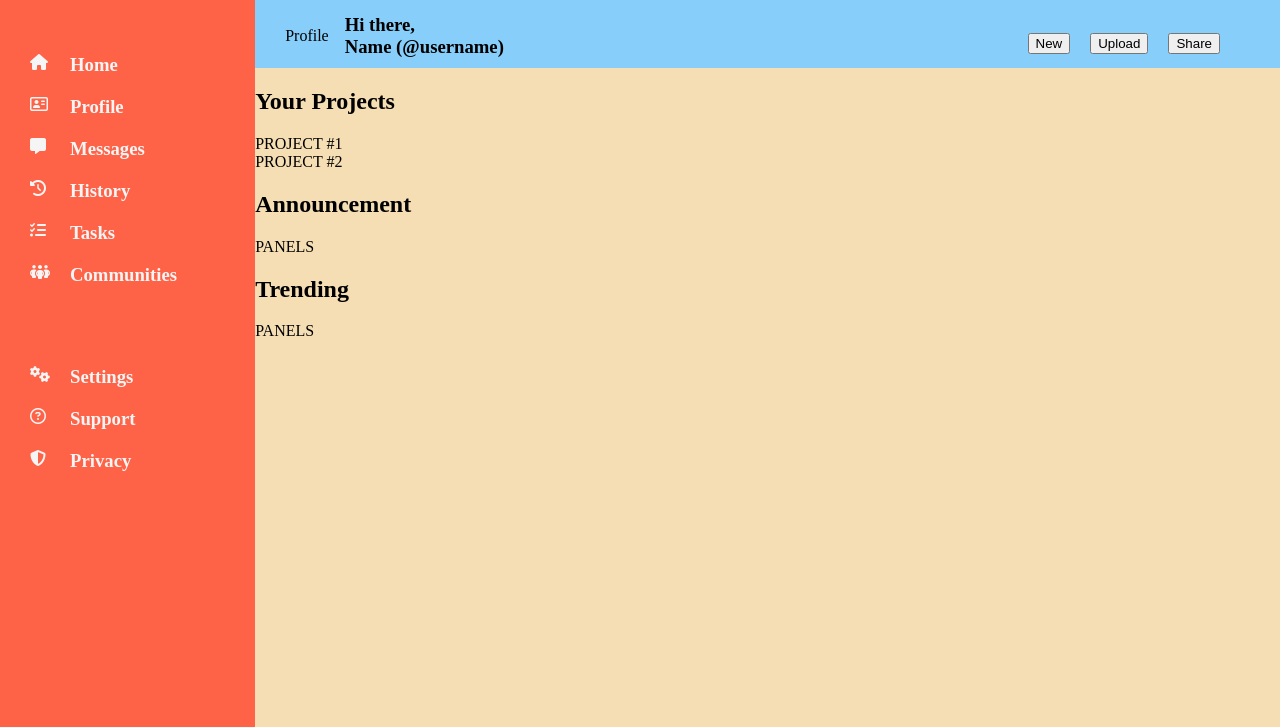
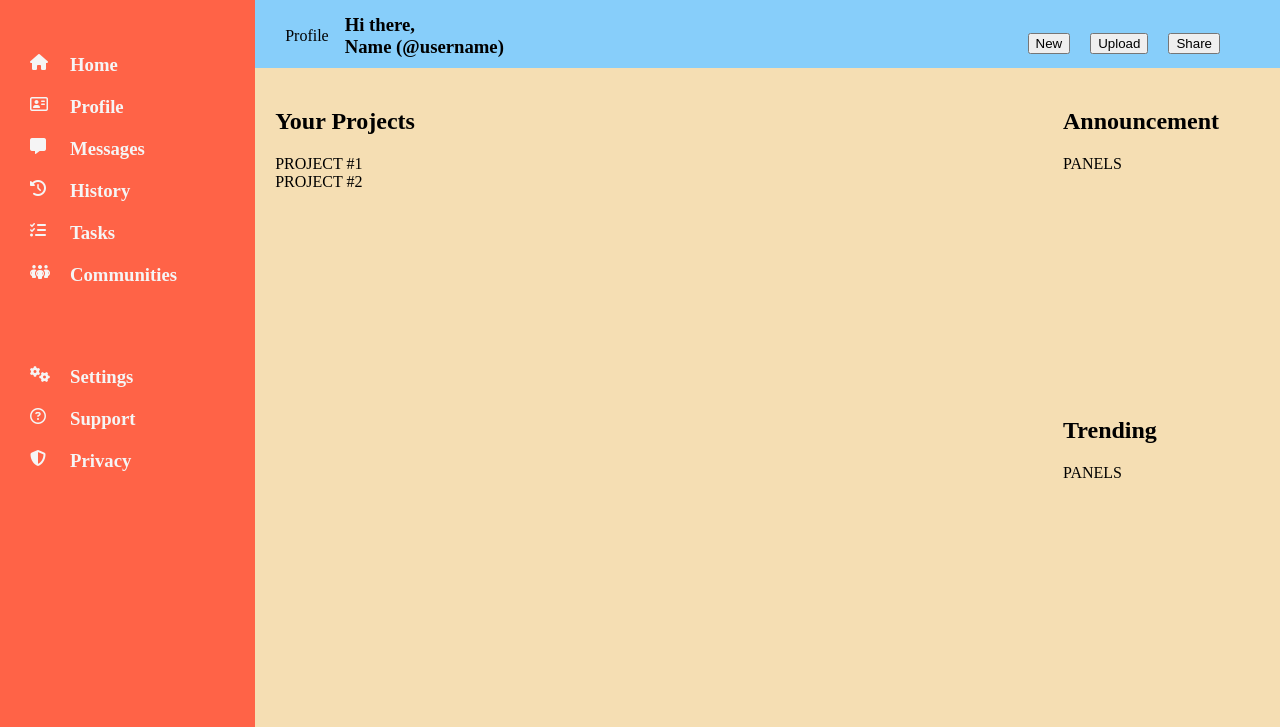
Before and after one commit to JHoldsworth23/admin-dashboard, a plain HTML site: page index.html in a window 1280 px wide. Shown: the part 73-800 px from the top of the page. Drawn offline with Linux system fonts and the light colour scheme.

Commit message:
Add grid display and layout for the main content

```diff
--- a/style.css
+++ b/style.css
@@ -105,6 +105,14 @@ i + h1 {
 
 .main-content {
     background-color: wheat;
+    display: grid;
+    grid-template-columns: 4fr 1fr;
+
+    padding: 20px;
+}
+
+.main-content > div:first-of-type {
+    grid-row: 1 / 3;
 }
 
 .footer {
```
